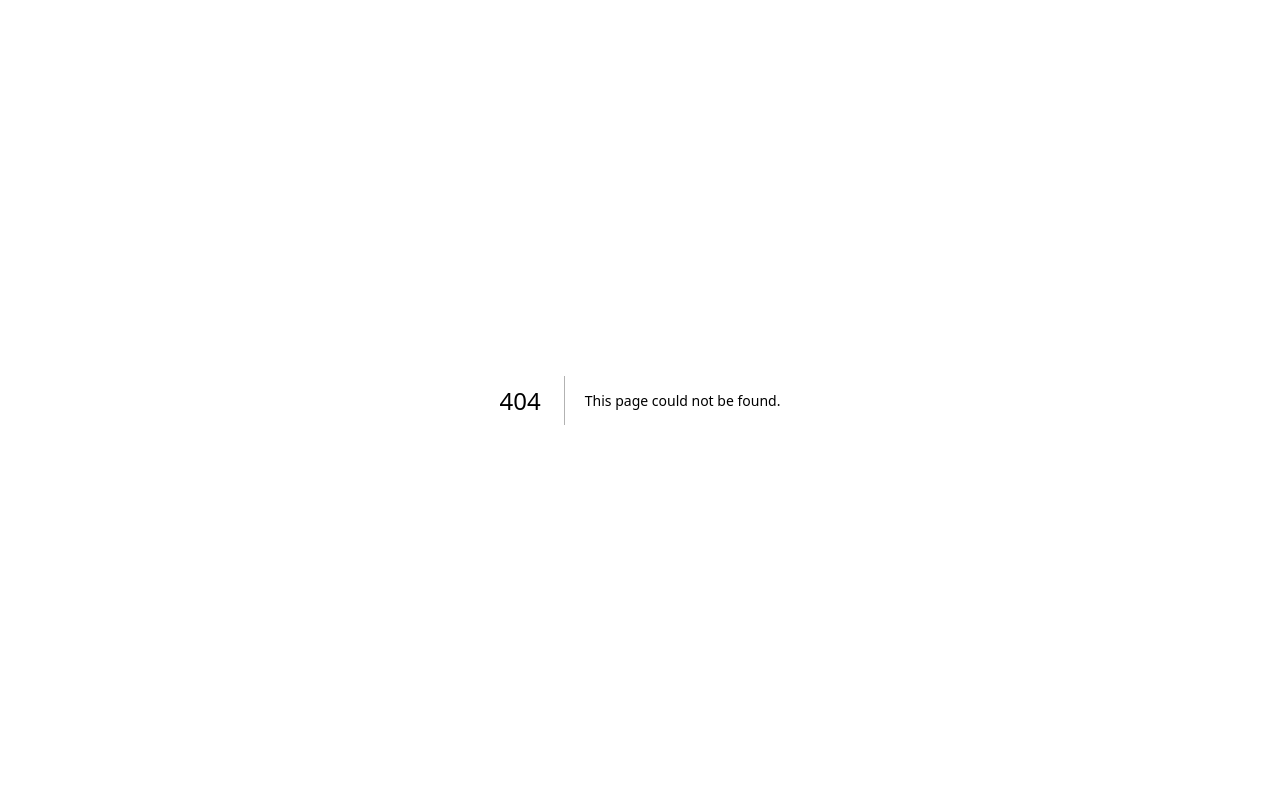
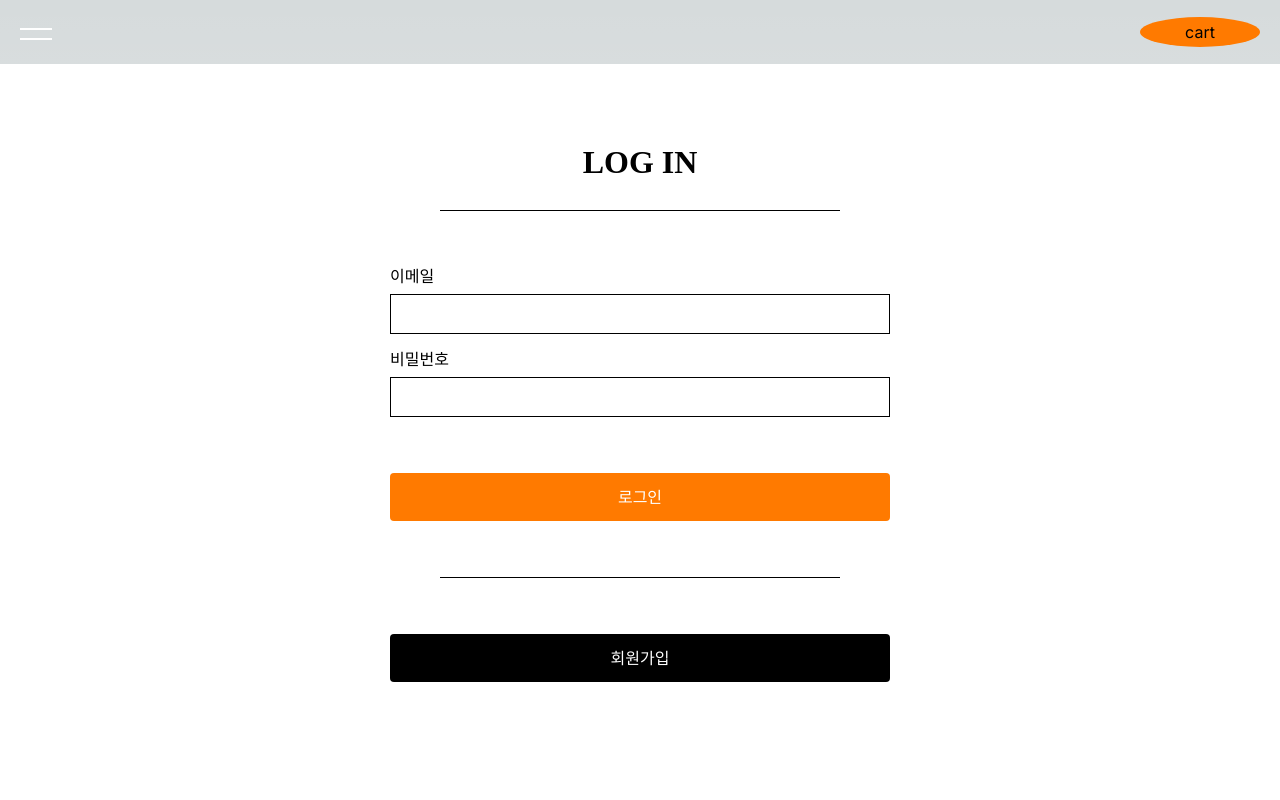
Before and after one commit to MemoriaScent/Capstone2-CustomOrder-Frontend, a Next.js app: page /auth/login in a window 1280 px wide. Before the commit this address had no page. Shown: the top 800 px of the page. Built offline with nearby package versions, Linux system fonts and the light colour scheme.

Commit message:
[Feat] Login Tamplate 추가

```diff
--- /dev/null
+++ b/src/app/auth/login/layout.tsx
@@ -0,0 +1,24 @@
+import type { Metadata } from "next";
+import { Inter } from "next/font/google";
+import "../../globals.css";
+
+const inter = Inter({ subsets: ["latin"] });
+
+export const metadata: Metadata = {
+  title: "Create Next App",
+  description: "Generated by create next app",
+};
+
+const Layout = ({
+  children,
+}: Readonly<{
+  children: React.ReactNode;
+}>) => {
+  return (
+    <html lang="ko">
+      <body className={inter.className}>{children}</body>
+    </html>
+  );
+};
+
+export default Layout;
--- /dev/null
+++ b/src/app/auth/login/page.tsx
@@ -0,0 +1,12 @@
+import LoginTamplate from "@/components/tamplates/LoginTamplate";
+import React from "react";
+
+const Login = () => {
+  return (
+    <div>
+      <LoginTamplate />
+    </div>
+  );
+};
+
+export default Login;
--- /dev/null
+++ b/src/components/molecule/AuthTitle/index.tsx
@@ -0,0 +1,15 @@
+import Divider from "@/components/atoms/Divider";
+import Label from "@/components/atoms/Label";
+import { BasePorps } from "@/components/Types";
+import React from "react";
+
+const AuthTitle: React.FC<BasePorps> = ({ children, css, className }) => {
+  return (
+    <div>
+      <Label css={css}>{children}</Label>
+      <Divider />
+    </div>
+  );
+};
+
+export default AuthTitle;
--- /dev/null
+++ b/src/components/molecule/LoginFrom/index.tsx
@@ -0,0 +1,40 @@
+import Button from "@/components/atoms/Button";
+import Input from "@/components/atoms/Input";
+import Label from "@/components/atoms/Label";
+import { BasePorps } from "@/components/Types";
+import { pretendardAuthLabelFontStyle } from "@/styles/font";
+import React from "react";
+
+const LoginFrom: React.FC<BasePorps> = ({ children, css, className }) => {
+  return (
+    <form>
+      <div className="flex flex-col">
+        <Label css={InputLabel} className="mt-14 mb-2">
+          이메일
+        </Label>
+        <Input className="border-x border-y border-solid border-black w-500 h-10 mb-4" />
+      </div>
+      <div>
+        <Label css={InputLabel} className="mb-2">
+          비밀번호
+        </Label>
+        <Input
+          type="password"
+          className="border-x border-y border-solid border-black w-500 h-10 mb-14"
+        />
+      </div>
+      <Button
+        onClick={() => {}}
+        className="bg-custom-orange w-500 h-12 text-white mb-14"
+      >
+        로그인
+      </Button>
+    </form>
+  );
+};
+
+const InputLabel = {
+  ...pretendardAuthLabelFontStyle,
+};
+
+export default LoginFrom;
--- /dev/null
+++ b/src/components/organism/Login/index.tsx
@@ -0,0 +1,55 @@
+"use client";
+import Button from "@/components/atoms/Button";
+import Divider from "@/components/atoms/Divider";
+import Input from "@/components/atoms/Input";
+import Label from "@/components/atoms/Label";
+import AuthTitle from "@/components/molecule/AuthTitle";
+import LoginFrom from "@/components/molecule/LoginFrom";
+import { whiteColorStyle } from "@/styles/color";
+import { pretendardAuthTitleFontStyle } from "@/styles/font";
+import { blackFontColor } from "@/styles/fontColor";
+import React from "react";
+
+interface LoginProps {
+  children: React.ReactNode;
+  css: string;
+  className: string;
+}
+
+const LoginOrganism: React.FC<LoginProps> = ({ children, css, className }) => {
+  return (
+    <div
+      style={{ ...colorStyle, ...boxStyle }}
+      className="flex flex-col justify-center items-center pb-20 pt-30"
+    >
+      <AuthTitle css={authTitleStyle}>LOG IN</AuthTitle>
+
+      <LoginFrom />
+      <Divider />
+      <Button
+        onClick={() => {}}
+        className="bg-black w-500 h-12 text-white mt-14"
+      >
+        회원가입
+      </Button>
+    </div>
+  );
+};
+
+const authTitleStyle = {
+  marginBottom: "30px",
+  textAlign: "center",
+  ...pretendardAuthTitleFontStyle,
+};
+
+const boxStyle = {
+  paddingTop: "80px",
+  paddingBottom: "200px",
+};
+
+const colorStyle = {
+  ...blackFontColor,
+  ...whiteColorStyle,
+};
+
+export default LoginOrganism;
--- /dev/null
+++ b/src/components/tamplates/LoginTamplate/index.tsx
@@ -0,0 +1,17 @@
+"use client";
+import Footer from "@/components/organism/footer";
+import Header from "@/components/organism/Header";
+import LoginOrganism from "@/components/organism/Login";
+import React from "react";
+
+const LoginTamplate = () => {
+  return (
+    <div>
+      <Header />
+      <LoginOrganism />
+      <Footer />
+    </div>
+  );
+};
+
+export default LoginTamplate;
```
